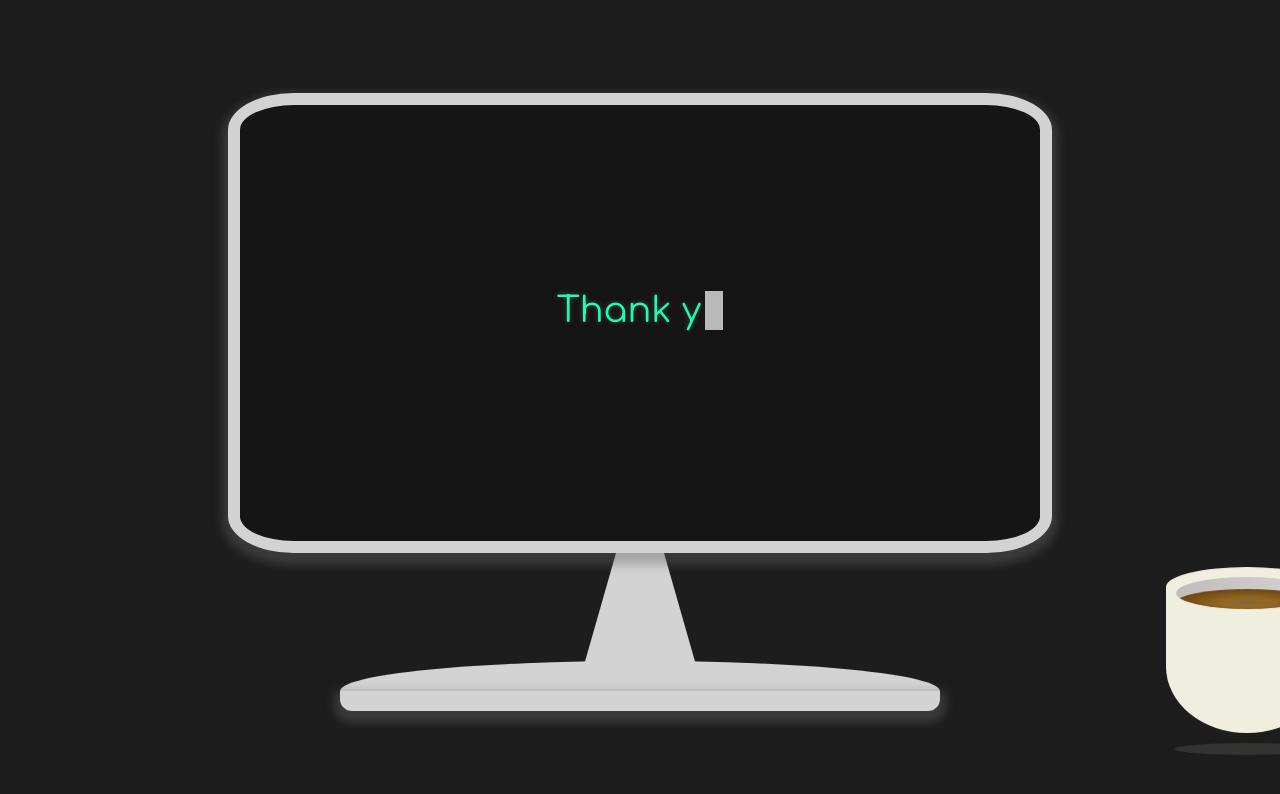
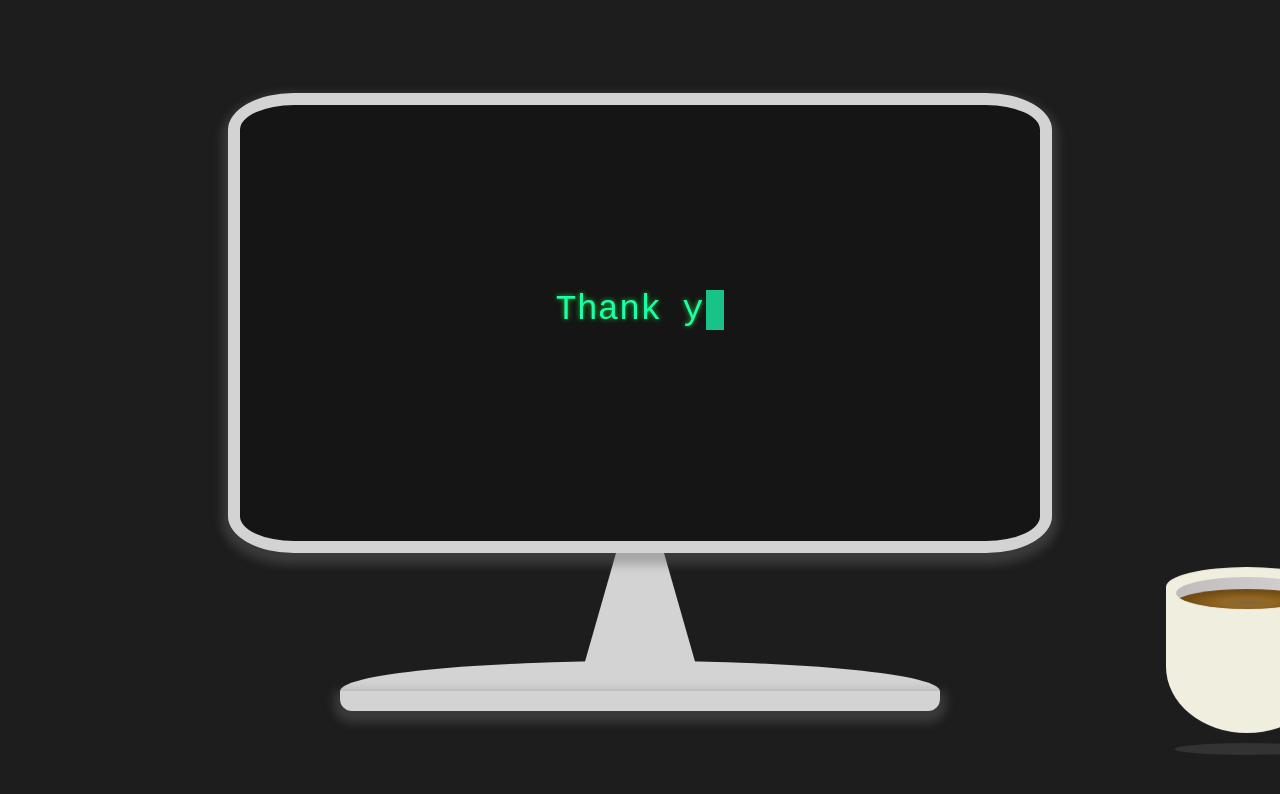
Before and after one commit to frse97/portfolio.frse, a Next.js app: page / in a window 1280 px wide. Shown: the top 794 px of the page. Built offline with nearby package versions, Linux system fonts and the light colour scheme.

Commit message:
Refactoring.

```diff
--- a/pages/index.tsx
+++ b/pages/index.tsx
@@ -5,22 +5,14 @@ import PowerScreen from '../src/components/Screen/PowerScreen/PowerScreen';
 import CodeTypingScreen from '../src/components/Screen/CodeTypingScreen/CodeTypingScreen';
 
 const App: React.FC = () => {
-  const [mode, setMode] = useState<'on' | 'off'>('off')
-
-  const handleStartMode = () => {
-    mode === 'off' ? setMode('on') : setMode('off');
-  }
-
-  const portfolioContentClassName = cs("portfolio-content", mode === 'on' ? 'power-start' : '');
+  const portfolioContentClassName = cs("portfolio-content");
 
   return (
     <PortfolioDevice screenContent={
       <>
-        <CodeTypingScreen mode={mode} />
-        <PowerScreen handleMode={handleStartMode} />
-        <div className={portfolioContentClassName}>
-          {/* <div>Content comes here</div> */}
-        </div>
+        <CodeTypingScreen />
+        <PowerScreen />
+        <div className={portfolioContentClassName} />
       </>} />
   );
 }
--- a/src/components/Screen/CodeTypingScreen/CodeTypingScreen.scss
+++ b/src/components/Screen/CodeTypingScreen/CodeTypingScreen.scss
@@ -1,17 +1,31 @@
-@import url("https://fonts.googleapis.com/css2?family=Comfortaa&display=swap");
+// 📦 Imports
 @import "../../../styles/utils.scss";
 
+// 🉐 Variables
+
+// The text displayed as code content
 $contents: ("Hi, my name is Sebastian" "Thank you for visiting my Portfolio");
 
-$durationCharFwd: 0.06; //Character typing
-$durationFullGab: 0.6; //Type beetween typed/delete
-$durationCharBwd: 0.02; //character deleted
-$durationDoneGap: 1; //Time beetween strings
+// Time for 1 Character to be typing
+$durationCharFwd: 0.06;
+// Delay beetween typed and deleted mode
+$durationFullGab: 0.6;
+// Time for 1 Character to be deleted
+$durationCharBwd: 0.02;
+// Delay beetween one sentence and another
+$durationDoneGap: 1;
 
-// Initialize
+// Count of characters in $contents
 $charCount: 0;
+// The total duration of the animation
 $totDuration: 0;
 
+/**
+  - Loop through each string in $contents
+  - Set $charCount (strings.length)
+  - Calculate totalduration
+    - string.length * (duration typed + duration deleted) + delay typed/deleted + delay beetween strings
+**/
 @each $content in $contents {
   $charCount: $charCount + str-length($content);
   $totDuration: $totDuration +
@@ -47,8 +61,10 @@ $totDuration: 0;
   @return ($time / $totDuration * 100 + $modifier) + "%";
 }
 
-$currentPercentage: 0;
-
+// ✨ Animations
+/**
+  - keyframe used to display the typed code
+**/
 @keyframes typed {
   // Iterate through strings array
   @for $i from 1 through length($contents) {
@@ -87,147 +103,44 @@ $currentPercentage: 0;
   }
 }
 
+/**
+  - keyframe used to let the content blink
+**/
 @keyframes blink {
   75% {
     border-color: transparent;
   }
 }
 
-@keyframes start-visibility {
-  0% {
-    opacity: 0;
-  }
-  10% {
-    opacity: 0;
-  }
-  20% {
-    opacity: 0;
-  }
-  30% {
-    opacity: 0;
-  }
-  40% {
-    opacity: 0;
-  }
-  50% {
-    opacity: 0;
-  }
-  60% {
-    opacity: 0;
-  }
-  70% {
-    opacity: 0;
-  }
-  80% {
-    opacity: 0;
-  }
-  90% {
-    opacity: 0;
-  }
-  100% {
-    opacity: 1;
-  }
-}
-
-$power-color: #d7d2d3;
-$power-color-hover: #19ffaf;
-
-div.typing-wrapper.power-off {
+div.code-typing {
   height: inherit;
-  display: flex;
-  -webkit-box-orient: vertical;
-  -webkit-box-direction: normal;
-  flex-direction: column;
-}
-
-div.typing-wrapper.power-on {
-  height: inherit;
-  display: flex;
-  -webkit-box-orient: vertical;
-  -webkit-box-direction: normal;
-  flex-direction: column;
-
-  div.frse-portfolio-start {
-    position: absolute;
-    top: calc(50%);
-    left: 0;
-    width: 100%;
-    height: 1px;
-    border-radius: 1px;
-    text-decoration: none;
-    border: none;
-
-    animation-name: start-visibility;
-    animation-duration: 0.3s;
-    animation-timing-function: linear;
-
-    outline: none;
-    border-color: $power-color-hover;
-    box-shadow: 0 0px 0px $power-color-hover;
-
-    transition: all linear 0.2s;
-
-    .frse-portfolio-power1 {
-      position: absolute;
-      transition: all ease 0.2s;
-    }
-    .frse-portfolio-power2 {
-      position: absolute;
-      transition: all ease 0.2s;
-    }
-  }
-
-  div.frse-portfolio-start:hover {
-    cursor: pointer;
-  }
-}
-
-div.frse-portfolio {
-  color: #19ffaf;
-  font-family: "Comfortaa", cursive;
+  color: $pc-code-text-color;
+  font-family: "VT323", monospace, sans-serif;
   font-size: 2.2rem;
-  height: inherit;
   display: flex;
   flex-direction: column;
   flex-grow: 1;
+  align-items: center;
   justify-content: center;
   align-items: center;
-  -webkit-font-smooting: antialiased;
-  -moz-osx-font-smooting: grayscale;
-  animation: typed #{$totDuration + "s"} linear 1.2s, blink 1s;
+
+  -webkit-font-smoothing: antialiased;
+  -moz-osx-font-smoothing: grayscale;
+
+  animation: typed #{$totDuration + "s"} linear 1.2s, blink 1s infinite;
 
   &::after {
     content: " ";
+    display: inline-block;
     position: relative;
-    top: -13px;
+    top: toRem(-13);
     @media (max-width: 575px) {
-      top: -33px;
+      top: toRem(-33); //Cheat for adjusting rectangle before animation starts
     }
-    display: inline-block;
-    padding-right: 3px;
-    padding-right: calc(3px + 0.1vw);
-    border-right: calc(1.1vw + 4px) solid rgba(#f0f0f0, 0.75);
-    text-shadow: 0 0 5px rgba(85, 85, 85, 0.75);
     white-space: nowrap;
-    animation: typed #{$totDuration + "s"} linear 1.2s, blink 1s;
+    padding-right: toRem(3);
+    border-right: calc(1.1vw + toRem(4)) solid rgba($pc-code-text-color, 0.75);
+    text-shadow: 0 0 toRem(5) $pc-code-effect-color-rgba;
+    animation: typed #{$totDuration + "s"} linear 1.2s, blink 1s infinite;
   }
 }
-
-//Stats
-// &::before{
-//     content: "#{length($contents)} strings / #{$charCount} chars / #{$totDuration}s duration";
-// 	@media (max-width: 575px) {
-// 		content: "#{length($contents)} strings \A #{$charCount} chars \A #{$totDuration}s duration";
-// 	}
-// 	display: block;
-// 	position: absolute;
-// 	bottom: 0;
-// 	width: 100%;
-// 	padding: 3px 0;
-// 	background: #00f; // aquaman blue
-// 	color: #fff; // Brandon-McConnell white
-// 	text-align: center;
-// 	font-size: 18px;
-// 	letter-spacing: 0.7px;
-// 	white-space: pre-wrap;
-// }
--- a/src/components/Screen/CodeTypingScreen/CodeTypingScreen.tsx
+++ b/src/components/Screen/CodeTypingScreen/CodeTypingScreen.tsx
@@ -1,20 +1,9 @@
 import React, { memo } from 'react';
-import cs from 'classnames';
-
 interface ICodeTypingScreen {
-  mode: 'on' | 'off',
 }
 
 const CodeTypingScreen: React.FC<ICodeTypingScreen> = (props) => {
-  const { mode } = props;
 
-  const classNames = cs('typing-wrapper', mode === 'on' ? 'power-on' : 'power-off');
-
-  return (
-    <div className={classNames}>
-      <div className="frse-portfolio">
-      </div>
-    </div>);
+  return <div className="code-typing" />;
 }
-
 export default memo(CodeTypingScreen);
--- a/src/components/Screen/PowerScreen/PowerScreen.scss
+++ b/src/components/Screen/PowerScreen/PowerScreen.scss
@@ -1,13 +1,17 @@
+// 📦 Imports
+@import "../../../styles/utils.scss";
+
+// 🉐 Variables
 $power-color: #d7d2d3;
 $power-color-hover: #19ffaf;
 
 div.frse-portfolio-start {
   position: absolute;
-  top: calc(50% - 75px);
-  left: calc(50% - 75px);
-  width: 160px;
-  height: 160px;
-  border-radius: 120px;
+  top: toRem(140);
+  left: toRem(320);
+  width: toRem(160);
+  height: toRem(160);
+  border-radius: toRem(160);
   text-decoration: none;
   border: none;
 
@@ -17,15 +21,15 @@ div.frse-portfolio-start {
 
   outline: none;
   border-color: $power-color;
-  box-shadow: 0 1px 24px $power-color;
+  box-shadow: 0 toRem(1) toRem(24) $power-color;
 
   transform: scale(0.4);
 
   .frse-portfolio-power1 {
     position: absolute;
-    width: 70px;
-    height: 70px;
-    border: 20px solid $power-color;
+    width: toRem(70);
+    height: toRem(70);
+    border: toRem(20) solid $power-color;
     top: calc(50% - 55px);
     left: calc(50% - 55px);
     border-radius: 100%;
@@ -61,3 +65,43 @@ div.frse-portfolio-start:hover {
     box-shadow: 0px 0px 6px $power-color-hover;
   }
 }
+
+// ✨ Animations
+/**
+  - Animation to display the power screen
+**/
+@keyframes start-visibility {
+  0% {
+    opacity: 0;
+  }
+  10% {
+    opacity: 0;
+  }
+  20% {
+    opacity: 0;
+  }
+  30% {
+    opacity: 0;
+  }
+  40% {
+    opacity: 0;
+  }
+  50% {
+    opacity: 0;
+  }
+  60% {
+    opacity: 0;
+  }
+  70% {
+    opacity: 0;
+  }
+  80% {
+    opacity: 0;
+  }
+  90% {
+    opacity: 0;
+  }
+  100% {
+    opacity: 1;
+  }
+}
--- a/src/components/Screen/PowerScreen/PowerScreen.tsx
+++ b/src/components/Screen/PowerScreen/PowerScreen.tsx
@@ -1,13 +1,20 @@
-import React from 'react';
+import React, { useState } from 'react';
 
+export enum IPowerMode {
+  ON = 'ON',
+  OFF = 'OFF'
+}
 export interface IPowerScreen {
-  handleMode: () => void;
 }
 
 const PowerScreen: React.FC<IPowerScreen> = props => {
-  const { handleMode } = props;
+  const [mode, setMode] = useState<IPowerMode>(IPowerMode.OFF);
 
-  return <div className="frse-portfolio-start" onClick={handleMode}>
+  const handleClick = () => {
+    alert('power btn was clicked');
+  }
+
+  return <div className="frse-portfolio-start" onClick={handleClick}>
     <div className="frse-portfolio-power1" />
     <div className="frse-portfolio-power2" />
   </div>;
--- a/src/styles/utils.scss
+++ b/src/styles/utils.scss
@@ -5,6 +5,9 @@
 //🌈 Colors Variables
 $pc-base-color: #d3d3d3;
 $pc-boxshadow-color: rgba(102, 102, 102, 0.4);
+$pc-code-text-color: #19ffaf;
+$pc-code-effect-color-hex: #3f3;
+$pc-code-effect-color-rgba: rgba(51, 255, 51, 0.75);
 
 // ✨ Animation Variables
 $anim-intro-duration: 0.8s;
--- a/styles/App.scss
+++ b/styles/App.scss
@@ -1,6 +1,7 @@
+// 📝Fonts
 @import url("https://fonts.googleapis.com/css2?family=Comfortaa&display=swap");
 
-// Components
+// ⏹ Components
 @import "../src/components/Device/PortfolioDevice.scss";
 @import "../src/components/Device/PCDevice/PCDevice.scss";
 @import "../src/components/Device/Shared/PortfolioScreen/PortfolioScreen.scss";
@@ -40,37 +41,37 @@ body {
   }
 }
 
-.portfolio-content {
-  width: 0px;
-  height: 0px;
-  border-radius: 0px;
-  display: flex;
-  align-items: center;
-  text-align: center;
+// .portfolio-content {
+//   width: 0px;
+//   height: 0px;
+//   border-radius: 0px;
+//   display: flex;
+//   align-items: center;
+//   text-align: center;
 
-  > div {
-    display: none;
-  }
-}
+//   > div {
+//     display: none;
+//   }
+// }
 
-.portfolio-content.power-start {
-  width: 800px;
-  position: absolute;
-  top: 12px;
-  border-radius: 124px;
-  height: 420px;
-  background-color: #151515;
-  color: white;
+// .portfolio-content.power-start {
+//   width: 800px;
+//   position: absolute;
+//   top: 12px;
+//   border-radius: 124px;
+//   height: 420px;
+//   background-color: #151515;
+//   color: white;
 
-  display: flex;
-  align-items: center;
-  justify-content: center;
-  font-size: 2rem;
-  font-family: "Comfortaa", cursive;
+//   display: flex;
+//   align-items: center;
+//   justify-content: center;
+//   font-size: 2rem;
+//   font-family: "Comfortaa", cursive;
 
-  transition: all ease-in-out 2.4s 2.4s;
+//   transition: all ease-in-out 2.4s 2.4s;
 
-  > div {
-    display: block;
-  }
-}
+//   > div {
+//     display: block;
+//   }
+// }
```
Also changed, not shown: 1 other file (tests, documents, lock files or other folders).
